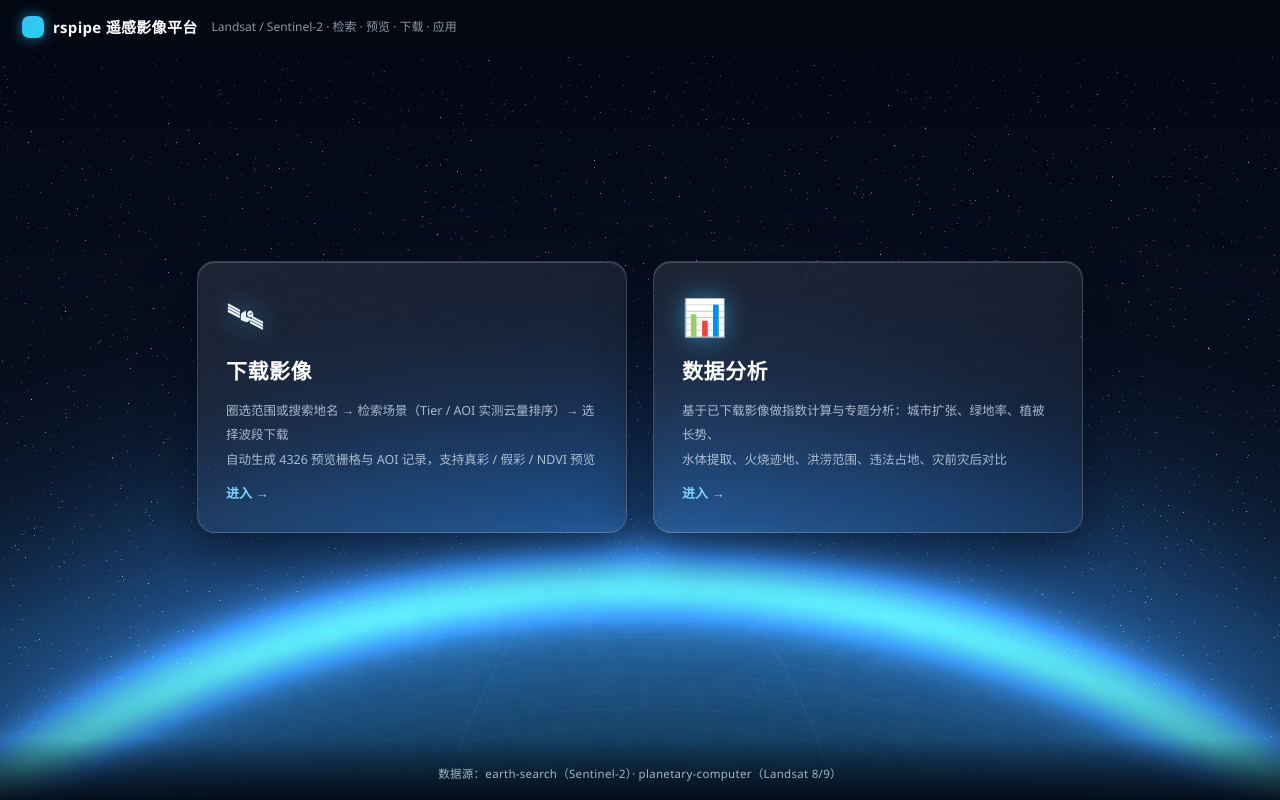
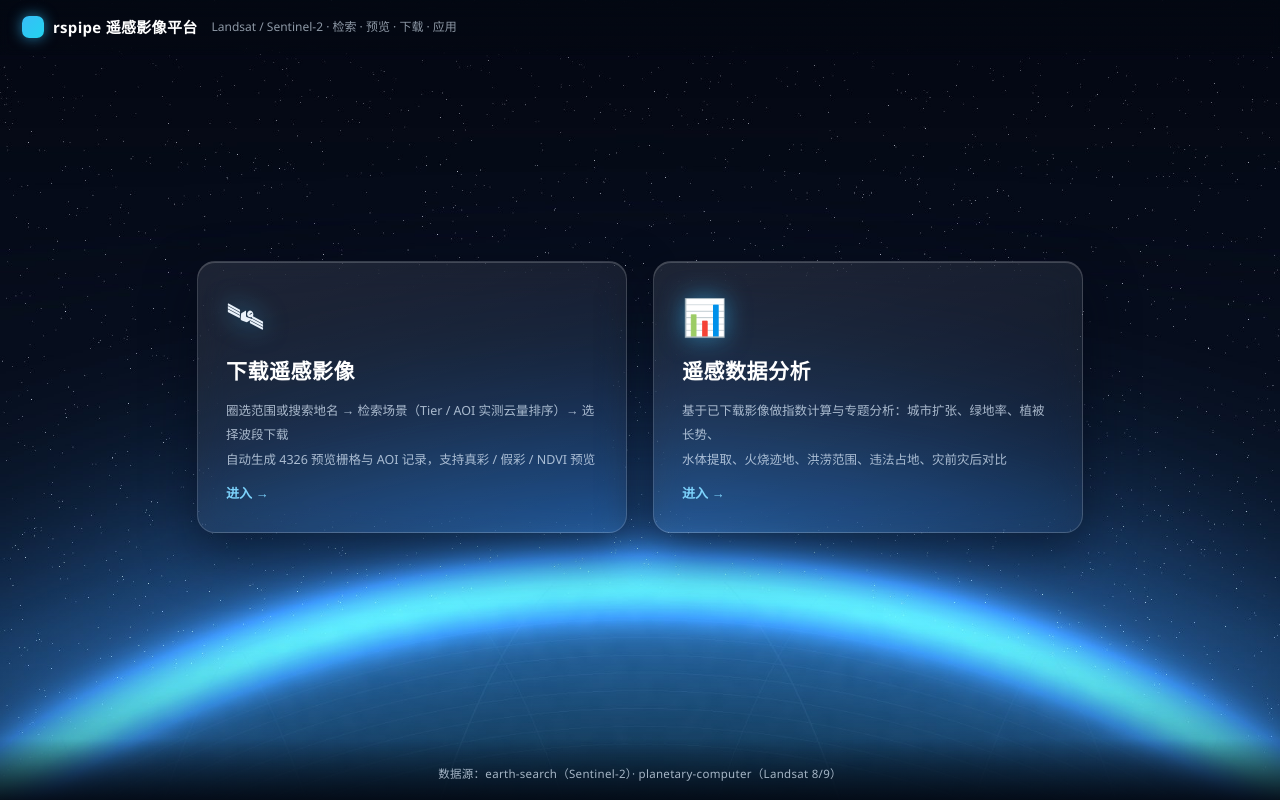
Before and after one commit to srmaper/rspipe, a Vue app in the folder web/: page / in a window 1280 px wide. Built offline with nearby package versions, Linux system fonts and the light colour scheme.

Commit message:
style: 首页标题改为「下载遥感影像」「遥感数据分析」

```diff
--- a/web/src/components/HomePage.vue
+++ b/web/src/components/HomePage.vue
@@ -8,7 +8,7 @@
     <main class="cards">
       <section class="card big" @click="$emit('go', 'download')">
         <div class="ico">🛰</div>
-        <h2>下载影像</h2>
+        <h2>下载遥感影像</h2>
         <p>圈选范围或搜索地名 → 检索场景（Tier / AOI 实测云量排序）→ 选择波段下载<br>
            自动生成 4326 预览栅格与 AOI 记录，支持真彩 / 假彩 / NDVI 预览</p>
         <span class="go">进入 →</span>
@@ -16,7 +16,7 @@
 
       <section class="card big" @click="$emit('go', 'analysis')">
         <div class="ico">📊</div>
-        <h2>数据分析</h2>
+        <h2>遥感数据分析</h2>
         <p>基于已下载影像做指数计算与专题分析：城市扩张、绿地率、植被长势、<br>
            水体提取、火烧迹地、洪涝范围、违法占地、灾前灾后对比</p>
         <span class="go">进入 →</span>
```
Also changed, not shown: 5 other files (tests, documents, lock files or other folders).
